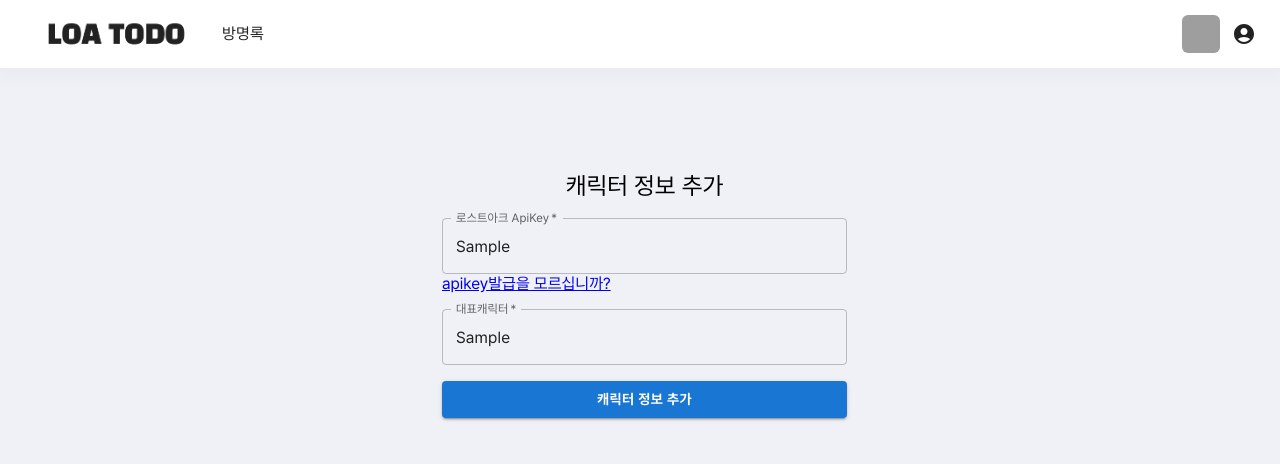
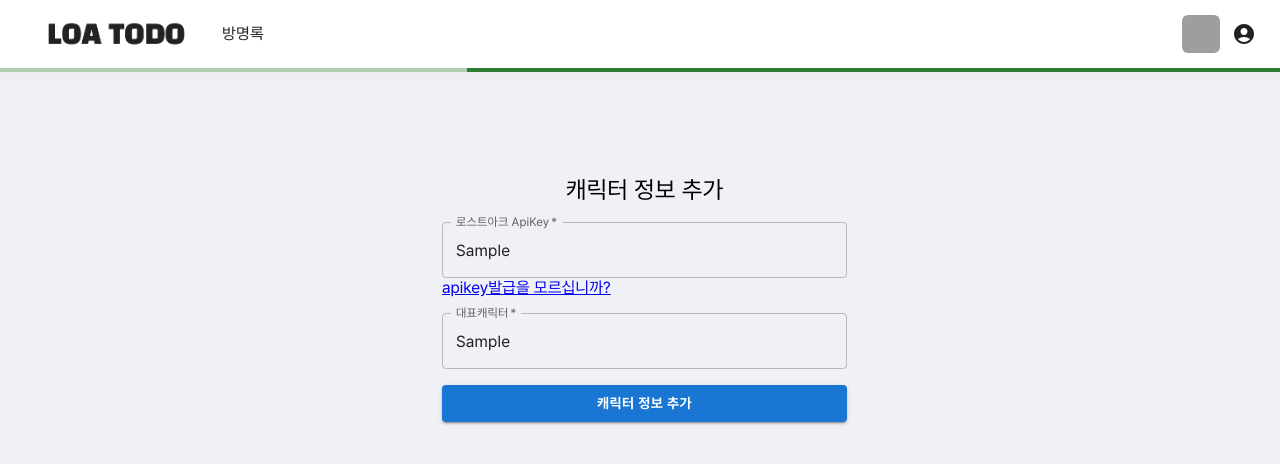
Before and after one commit to minhyeok2487/LostarkTodoFrontend, a React (Create React App) app: page /signup in a window 1280 px wide. Both pictures are taken after typing "Sample", "Sample" into the empty fields and a click on the button "캐릭터 정보 추가". Shown: the top 464 px of the page. Built offline with nearby package versions, Linux system fonts and the light colour scheme; no server answers; grey boxes are pictures that could not be loaded.

Commit message:
LinearIndeterminate zIndex수정

```diff
--- a/src/fragments/LinearIndeterminate.jsx
+++ b/src/fragments/LinearIndeterminate.jsx
@@ -4,7 +4,7 @@ import LinearProgress from '@mui/material/LinearProgress';
 
 export default function LinearIndeterminate() {
   return (
-    <Box sx={{ width: '100%' }}>
+    <Box sx={{ width: '100%', zIndex:99999}}>
       <LinearProgress color='success'/>
     </Box>
   );
```
